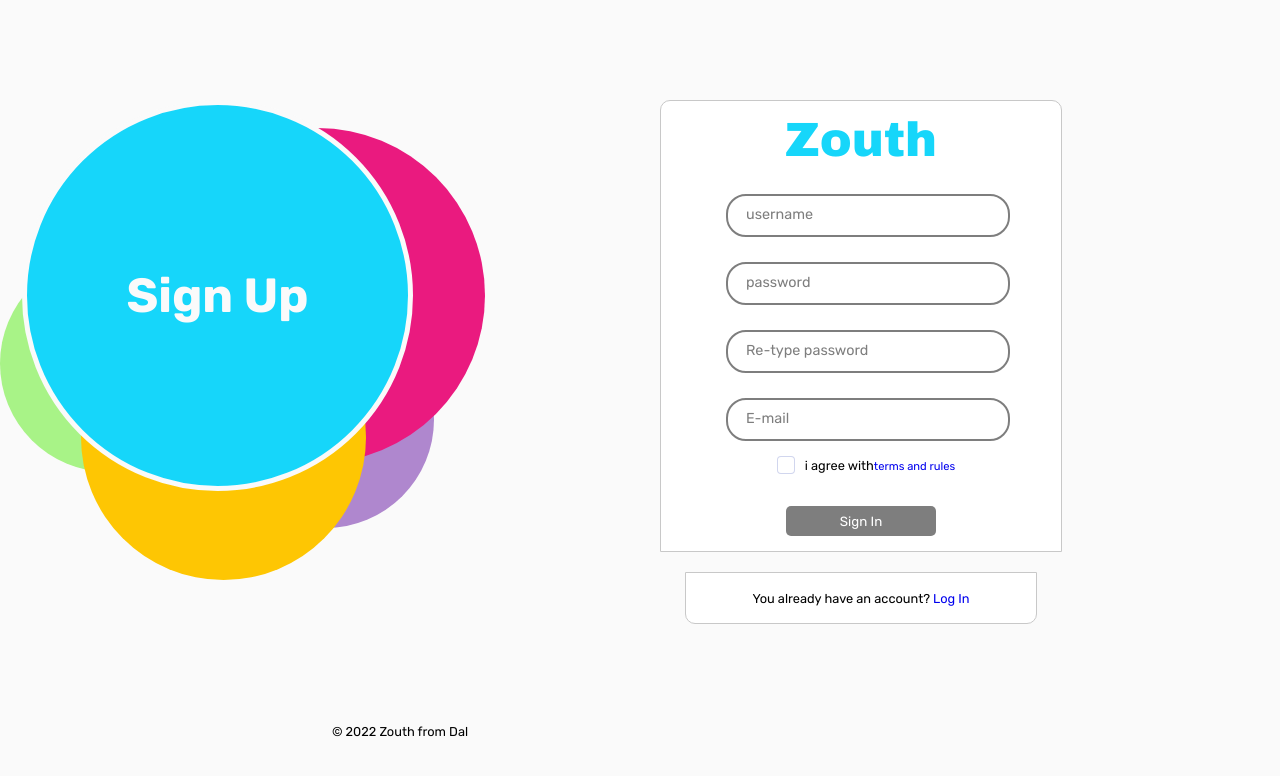
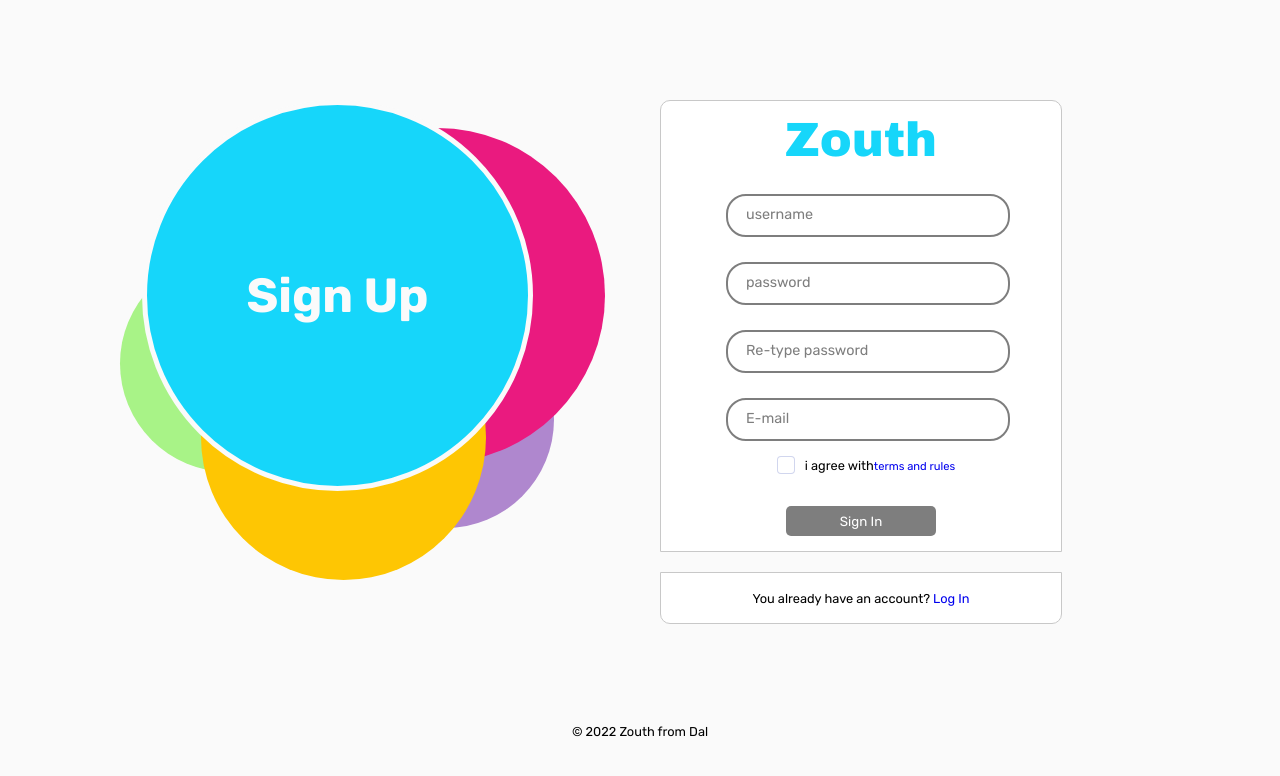
Before and after one commit to prhmalzd/Zouth, a React (Create React App) app: page / in a window 1280 px wide. Shown: the top 776 px of the page. Built offline with nearby package versions, Linux system fonts and the light colour scheme.

Commit message:
new changes on CSS

```diff
--- a/src/pages/signUp/components/mainContainerComponents/SetupContainer.js
+++ b/src/pages/signUp/components/mainContainerComponents/SetupContainer.js
@@ -11,6 +11,7 @@ const SetupContainer = () => {
       <AdditionalContainer
         text={"You already have an account?"}
         link={' Log In'}
+        width={'400px'}
       />
     </div>
   )
--- a/src/pages/signUp/components/mainContainerComponents/logoHolder.module.css
+++ b/src/pages/signUp/components/mainContainerComponents/logoHolder.module.css
@@ -12,7 +12,7 @@
   position: absolute;
   border-radius: 50%;
   display: flex;
-  justify-content: center;
+  justify-content:center;
   align-items: center;
   font-size: 3rem;
   font-weight: 600;
--- a/src/pages/signUp/signup.module.css
+++ b/src/pages/signUp/signup.module.css
@@ -0,0 +1,7 @@
+.main {
+  width: 100vw;
+  display: flex;
+  flex-direction: column;
+  justify-content: space-between;
+  align-items: center;
+}
--- a/src/pages/stuff/AdditionalContainer.js
+++ b/src/pages/stuff/AdditionalContainer.js
@@ -3,7 +3,7 @@ import styles from './additionalContainer.module.css'
 import Atag from './Atag'
 const AdditionalContainer = (props) => {
   return (
-    <div className={styles.additionalContainer}>
+    <div className={styles.additionalContainer} style={{width: props.width || '350px'}}>
       <p>
         {props.text}
         <Atag
```
